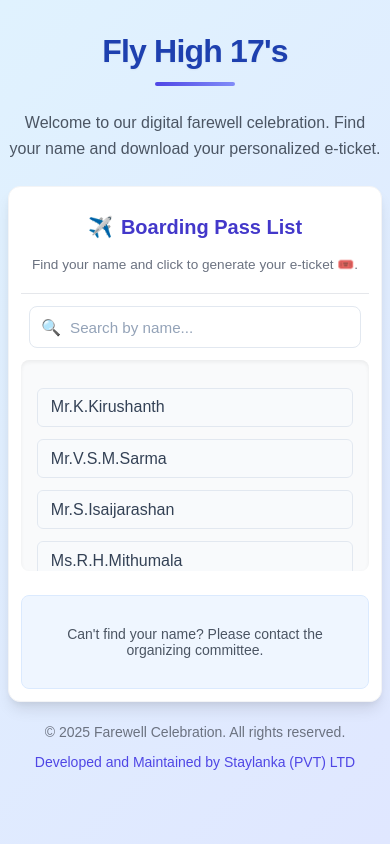
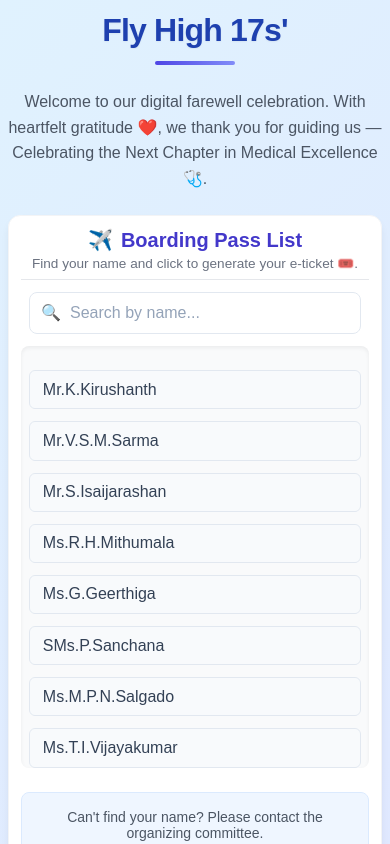
Before and after one commit to L3ZI/e-ticket, a React (Vite) app in the folder e-ticket-app/: page / in a window 390 px wide. Built offline with nearby package versions, Linux system fonts and the light colour scheme.

Commit message:
Enhance homepage and ticket page styles, update text content, and improve layout for better responsiveness

```diff
--- a/e-ticket-app/src/pages/Homepage.jsx
+++ b/e-ticket-app/src/pages/Homepage.jsx
@@ -15,11 +15,11 @@ const HomePage = () => {
         {/* Header with improved styling */}
         <header className="page-header">
           <h1 className="page-title">
-            Fly High 17's
+            Fly High 17s'
           </h1>
           <div className="title-underline"></div>
           <p className="header-description">
-            Welcome to our digital farewell celebration. Find your name and download your personalized e-ticket.
+            Welcome to our digital farewell celebration.  With heartfelt gratitude ❤️, we thank you for guiding us — Celebrating the Next Chapter in Medical Excellence🩺.
           </p>
         </header>
 
--- a/e-ticket-app/src/pages/TicketPage.jsx
+++ b/e-ticket-app/src/pages/TicketPage.jsx
@@ -42,9 +42,9 @@ const TicketPage = () => {
           ctx.drawImage(img, 0, 0);
 
           // Font styling
-          ctx.font = 'bold 150px Poppins';
+          ctx.font = 'bold 60px Poppins';
           ctx.fillStyle = '#1D1C45';
-          ctx.fillText(name, 500, 1550); // adjust position as needed
+          ctx.fillText(name, 150, 520); // adjust position as needed
         }
       };
 
@@ -83,7 +83,7 @@ const TicketPage = () => {
     if (!canvasRef.current || !imgLoaded) return;
 
     const link = document.createElement('a');
-    link.download = `${name}_ticket.png`;
+    link.download = `${name}_ticket.jpg`;
     link.href = canvasRef.current.toDataURL();
     link.click();
   };
--- a/e-ticket-app/src/styles/Homepage.css
+++ b/e-ticket-app/src/styles/Homepage.css
@@ -1,6 +1,8 @@
 /* Reset and base settings */
 * {
   box-sizing: border-box;
+  margin: 0;
+  padding: 0;
 }
 
 /* Make sure the body and html elements don't add extra space */
@@ -11,13 +13,14 @@ html, body {
   width: 100%;
   overflow: hidden;
   position: fixed;
+  overscroll-behavior: none; /* Prevent bounce effects */
 }
 
 /* Homepage specific styling */
 .homepage-container {
   min-height: 100vh;
   height: 100vh;
-  width: 100vw;
+  width: 100%;
   background: linear-gradient(135deg, #e0f2fe 0%, #e0e7ff 100%);
   font-family: 'Poppins', sans-serif;
   overflow: hidden;
@@ -49,6 +52,7 @@ html, body {
   text-align: center;
   margin-bottom: 2rem;
   animation: fadeIn 1s ease-in-out;
+  width: 100%;
 }
 
 .page-title {
@@ -80,12 +84,14 @@ html, body {
 .search-container {
   margin-bottom: 1.5rem;
   padding: 0 0.5rem;
+  width: 100%;
 }
 
 .search-input-wrapper {
   position: relative;
   display: flex;
   align-items: center;
+  width: 100%;
 }
 
 .search-input {
@@ -131,6 +137,7 @@ html, body {
   flex-direction: column;
   overflow-y: auto;
   overflow-x: hidden;
+  width: 100%;
 }
 
 .main-card:hover {
@@ -143,6 +150,7 @@ html, body {
   margin-bottom: 1.5rem;
   padding-bottom: 1rem;
   border-bottom: 1px solid #e5e7eb;
+  width: 100%;
 }
 
 .card-title {
@@ -152,6 +160,7 @@ html, body {
   display: flex;
   align-items: center;
   justify-content: center;
+  width: 100%;
 }
 
 .card-icon {
@@ -163,6 +172,7 @@ html, body {
   color: #6b7280;
   margin-top: 0.25rem;
   text-align: center;
+  width: 100%;
 }
 
 /* Student list container */
@@ -173,7 +183,9 @@ html, body {
   box-shadow: inset 0 2px 4px 0 rgba(0, 0, 0, 0.06);
   flex: 1;
   overflow-y: auto;
+  overflow-x: hidden;
   -webkit-overflow-scrolling: touch;
+  width: 100%;
 }
 
 /* Info box */
@@ -186,6 +198,7 @@ html, body {
   padding: 1rem;
   border-radius: 0.5rem;
   border: 1px solid #dbeafe;
+  width: 100%;
 }
 
 /* Footer */
@@ -194,6 +207,7 @@ html, body {
   text-align: center;
   color: #6b7280;
   font-size: 0.875rem;
+  width: 100%;
 }
 
 .footer-links {
@@ -201,12 +215,16 @@ html, body {
   display: flex;
   justify-content: center;
   gap: 1rem;
+  flex-wrap: wrap;
+  width: 100%;
 }
 
 .footer-link {
   color: #4f46e5;
   text-decoration: none;
   transition: color 0.2s ease;
+  white-space: normal;
+  overflow-wrap: break-word;
 }
 
 .footer-link:hover {
@@ -260,6 +278,8 @@ html, body {
   /* Keep existing styles */
   body, html {
     overflow: hidden;
+    width: 100%;
+    max-width: 100%;
   }
 
   .homepage-container {
@@ -269,32 +289,40 @@ html, body {
     right: 0;
     bottom: 0;
     overflow: hidden;
+    width: 100%;
+    max-width: 100%;
   }
 
   .content-wrapper {
     padding: 0.75rem 0.5rem;
     padding-bottom: 70px;
+    width: 100%;
+    max-width: 100%;
   }
 
   /* REDUCE MARGINS & PADDING FOR SEARCH AND CARD ELEMENTS */
   .search-container {
     margin-bottom: 0.75rem; /* Reduced from 1.5rem */
+    width: 100%;
   }
 
   .card-header {
     margin-bottom: 0.75rem; /* Reduced from 1.5rem */
     padding-bottom: 0.5rem; /* Reduced from 1rem */
+    width: 100%;
   }
 
   .card-subtitle {
     margin-top: 0.15rem; /* Reduced from 0.25rem */
     font-size: 0.85rem; /* Slightly smaller font */
+    width: 100%;
   }
 
   /* Adjust spacing within the main card */
   .main-card {
     max-height: calc(100vh - 200px);
     padding: 0.75rem; /* Reduced padding */
+    width: 100%;
   }
 
   /* Keep the page footer in the flow with appropriate spacing */
@@ -303,5 +331,141 @@ html, body {
     position: relative;
     bottom: auto;
     padding-bottom: 1%;
+    width: 100%;
   }
 }
+
+/* Safari on iPhone - UPDATED AND FIXED */
+@media screen and (max-width: 480px) {
+  body, html {
+    position: relative;
+    overflow-y: auto;
+    overflow-x: hidden !important;
+    height: 100%;
+    width: 100% !important;
+    max-width: 100% !important;
+    margin: 0 !important;
+    padding: 0 !important;
+    touch-action: pan-y;
+    -webkit-text-size-adjust: 100%;
+  }
+
+  .homepage-container {
+    position: relative;
+    overflow-y: auto;
+    overflow-x: hidden !important;
+    min-height: 100vh;
+    height: auto;
+    width: 100% !important;
+    max-width: 100% !important;
+    margin: 0 !important;
+    left: 0 !important;
+    right: 0 !important;
+    -webkit-box-sizing: border-box;
+    box-sizing: border-box;
+  }
+
+  .content-wrapper {
+    padding-top: max(0.75rem, env(safe-area-inset-top));
+    padding-bottom: max(70px, env(safe-area-inset-bottom) + 20px);
+    padding-left: max(0.5rem, env(safe-area-inset-left));
+    padding-right: max(0.5rem, env(safe-area-inset-right));
+    -webkit-overflow-scrolling: touch;
+    width: 100% !important;
+    max-width: 100% !important;
+    box-sizing: border-box;
+    margin: 0 !important;
+  }
+
+  .main-card {
+    max-height: none;
+    height: auto;
+    overflow-y: visible;
+    overflow-x: hidden;
+    box-shadow: 0 5px 10px -2px rgba(0, 0, 0, 0.08);
+    -webkit-transform: translateZ(0);
+    transform: translateZ(0);
+    width: 100% !important;
+    padding: 0.75rem;
+    margin: 0 !important;
+    box-sizing: border-box;
+  }
+
+  /* Fix student list height for better scrolling */
+  .student-list-container {
+    max-height: 50vh; /* Reduce height to fit on screen better */
+    height: auto;
+    overflow-y: auto;
+    overflow-x: hidden;
+    -webkit-overflow-scrolling: touch;
+    width: 100% !important;
+    padding: 0.75rem 0.5rem; /* Slightly reduced padding */
+    box-sizing: border-box;
+    margin: 0;
+  }
+
+  /* Student list itself */
+  .student-list {
+    width: 100%;
+    margin: 0;
+    padding: 0;
+  }
+
+  /* Fix for any inner elements that might cause horizontal scrolling */
+  .card-header, .info-box, .search-container, .student-list {
+    width: 100% !important;
+    max-width: 100% !important;
+    box-sizing: border-box;
+    margin-left: 0 !important;
+    margin-right: 0 !important;
+  }
+
+  .search-input {
+    font-size: 16px;
+    border-radius: 0.5rem !important;
+    -webkit-appearance: none;
+    appearance: none;
+    margin: 0;
+    width: 100% !important;
+    max-width: 100% !important;
+    box-sizing: border-box;
+  }
+
+  .page-footer {
+    position: relative;
+    width: 100% !important;
+    padding-bottom: max(1%, env(safe-area-inset-bottom));
+    margin-left: 0 !important;
+    margin-right: 0 !important;
+    box-sizing: border-box;
+  }
+
+  .footer-links {
+    width: 100% !important;
+    flex-wrap: wrap;
+    padding: 0;
+    margin: 0;
+    box-sizing: border-box;
+    display: flex;
+    flex-direction: column;
+  }
+
+  /* Fix for the footer link that might be causing horizontal scrolling */
+  .footer-link {
+    width: 100%;
+    display: block;
+    text-align: center;
+    margin: 0.25rem 0;
+    padding: 0 0.5rem;
+    white-space: normal !important; /* Allow text wrapping */
+    overflow-wrap: break-word;
+    word-wrap: break-word;
+    box-sizing: border-box;
+  }
+
+  /* Ensure no horizontal overflow */
+  * {
+    max-width: 100vw;
+    overflow-x: hidden;
+  }
+}
--- a/e-ticket-app/src/styles/TicketPage.css
+++ b/e-ticket-app/src/styles/TicketPage.css
@@ -33,6 +33,7 @@
   justify-content: center;
   margin: 2rem 0;
   height: 200px;
+  width: 100%;
 }
 
 .loading-spinner {
@@ -61,6 +62,7 @@
   text-align: center;
   display: flex;
   justify-content: center;
+  width: 100%;
 }
 
 /* Back link */
@@ -175,28 +177,33 @@
     right: 0;
     bottom: 0;
     overflow: hidden;
+    width: 100% !important;
   }
 
   .content-wrapper {
     padding: 0.75rem 0.5rem;
     padding-bottom: 70px; /* Match Homepage padding */
+    width: 100% !important;
   }
 
   /* Reduce margins and spacing to match Homepage */
   .card-header {
     margin-bottom: 0.75rem;
     padding-bottom: 0.5rem;
+    width: 100% !important;
   }
 
   .card-subtitle {
     margin-top: 0.15rem;
     font-size: 0.85rem;
+    width: 100% !important;
   }
 
   .canvas-container {
     margin: 0.5rem auto;
     max-height: 35vh;
     max-width: 85%;
+    width: 85%;
   }
 
   .ticket-canvas {
@@ -207,6 +214,7 @@
   .main-card {
     max-height: calc(100vh - 200px);
     padding: 0.75rem;
+    width: 100% !important;
   }
 
   /* Match the footer styling */
@@ -215,6 +223,7 @@
     position: relative;
     bottom: auto;
     padding-bottom: 1%;
+    width: 100% !important;
   }
 
   /* Reduce button size for better fit */
@@ -223,10 +232,197 @@
     padding: 0.6rem 1.2rem;
     font-size: 0.9rem;
     margin-top: 1rem;
+    width: auto !important;
+    max-width: 80%;
   }
 
   /* Reduce back link container spacing */
   .back-link-container {
     margin-top: 1rem;
+    width: 100% !important;
   }
 }
+
+/* Safari/iOS specific fixes */
+@media screen and (max-width: 480px) {
+  body, html {
+    position: relative;
+    overflow-y: auto;
+    overflow-x: hidden !important;
+    height: 100%;
+    width: 100% !important;
+    max-width: 100% !important;
+    margin: 0 !important;
+    padding: 0 !important;
+    touch-action: pan-y;
+    -webkit-text-size-adjust: 100%;
+    -webkit-backface-visibility: hidden;
+    backface-visibility: hidden;
+  }
+
+  .homepage-container {
+    position: relative;
+    overflow-y: auto;
+    overflow-x: hidden !important;
+    min-height: 100vh;
+    height: auto;
+    width: 100% !important;
+    max-width: 100% !important;
+    margin: 0 !important;
+    left: 0 !important;
+    right: 0 !important;
+    -webkit-box-sizing: border-box;
+    box-sizing: border-box;
+    -webkit-backface-visibility: hidden;
+    backface-visibility: hidden;
+    backface-visibility: hidden;
+  }
+
+  .content-wrapper {
+    padding-top: max(0.75rem, env(safe-area-inset-top));
+    padding-bottom: max(70px, env(safe-area-inset-bottom) + 20px);
+    padding-left: max(0.5rem, env(safe-area-inset-left));
+    padding-right: max(0.5rem, env(safe-area-inset-right));
+    -webkit-overflow-scrolling: touch;
+    height: auto;
+    width: 100% !important;
+    max-width: 100% !important;
+    box-sizing: border-box;
+    margin: 0 !important;
+  }
+
+  .main-card {
+    max-height: none;
+    height: auto;
+    overflow-y: visible;
+    overflow-x: hidden !important;
+    padding: 0.75rem;
+    width: 100% !important;
+    margin: 0 !important;
+    box-sizing: border-box;
+  }
+
+  /* Ensure canvas container is properly sized and positioned */
+  .canvas-container {
+    margin: 0.5rem auto;
+    max-height: 33vh;
+    max-width: 100% !important;
+    width: 90% !important;
+    box-sizing: border-box;
+    overflow: hidden;
+    -webkit-transform: translateZ(0);
+    transform: translateZ(0);
+    transform: translateZ(0);
+    transform: translateZ(0);
+    transform: translateZ(0);
+    -webkit-backface-visibility: hidden;
+    backface-visibility: hidden;
+  }
+
+  .ticket-canvas {
+    max-height: 28vh;
+    width: auto;
+    height: auto;
+    max-width: 100% !important;
+    -webkit-transform: translateZ(0);
+    transform: translateZ(0);
+    -webkit-backface-visibility: hidden;
+    backface-visibility: hidden;
+    image-rendering: -webkit-optimize-contrast;
+    image-rendering: crisp-edges;
+  }
+
+  /* Fix for text drawing on canvas in Safari */
+  canvas {
+    image-rendering: -webkit-optimize-contrast;
+    -webkit-touch-callout: none;
+    -webkit-tap-highlight-color: rgba(0,0,0,0);
+    -webkit-backface-visibility: hidden;
+    backface-visibility: hidden;
+  }
+
+  .page-footer {
+    position: relative;
+    width: 100% !important;
+    padding-bottom: max(1%, env(safe-area-inset-bottom));
+    margin-top: 1rem;
+    margin-left: 0 !important;
+    margin-right: 0 !important;
+    box-sizing: border-box;
+  }
+
+  /* Improve button appearance on Safari */
+  .primary-button,
+  .download-button {
+    padding: 0.6rem 1.2rem;
+    font-size: 0.9rem;
+    margin-top: 1rem;
+    appearance: none;
+    -webkit-appearance: none;
+    -webkit-tap-highlight-color: transparent;
+    -webkit-backface-visibility: hidden;
+    backface-visibility: hidden;
+    border-radius: 1.5rem !important;
+    max-width: 200px;
+    width: auto;
+  }
+
+  /* Fix back link display */
+  .back-link-container {
+    width: 100% !important;
+    max-width: 100% !important;
+    margin-top: 1rem;
+    display: flex;
+    justify-content: center;
+    box-sizing: border-box;
+  }
+
+  .back-link {
+    display: inline-flex;
+    align-items: center;
+    white-space: normal;
+    overflow-wrap: break-word;
+    word-wrap: break-word;
+  }
+
+  /* Fix loading container */
+  .loading-container {
+    width: 100% !important;
+    box-sizing: border-box;
+    height: 150px;
+    margin: 1rem 0;
+  }
+
+  /* Ensure no horizontal overflow */
+  * {
+    max-width: 100vw;
+    overflow-x: hidden;
+  }
+}
+
+/* Safari-specific Canvas handling */
+@supports (-webkit-touch-callout: none) {
+  .canvas-container {
+    -webkit-transform: translateZ(0);
+    -webkit-backface-visibility: hidden;
+    -webkit-perspective: 1000;
+  }
+
+  .ticket-canvas {
+    image-rendering: -webkit-optimize-contrast;
+    -webkit-transform: translateZ(0);
+  }
+
+  /* iOS fix for seeing complete canvas */
+  @media screen and (max-width: 480px) {
+    .canvas-container {
+      transform: scale(0.95);
+      -webkit-transform: scale(0.95);
+      margin: 0.25rem auto;
+    }
+
+    .ticket-canvas {
+      max-height: 26vh;
+    }
+  }
+}
```
